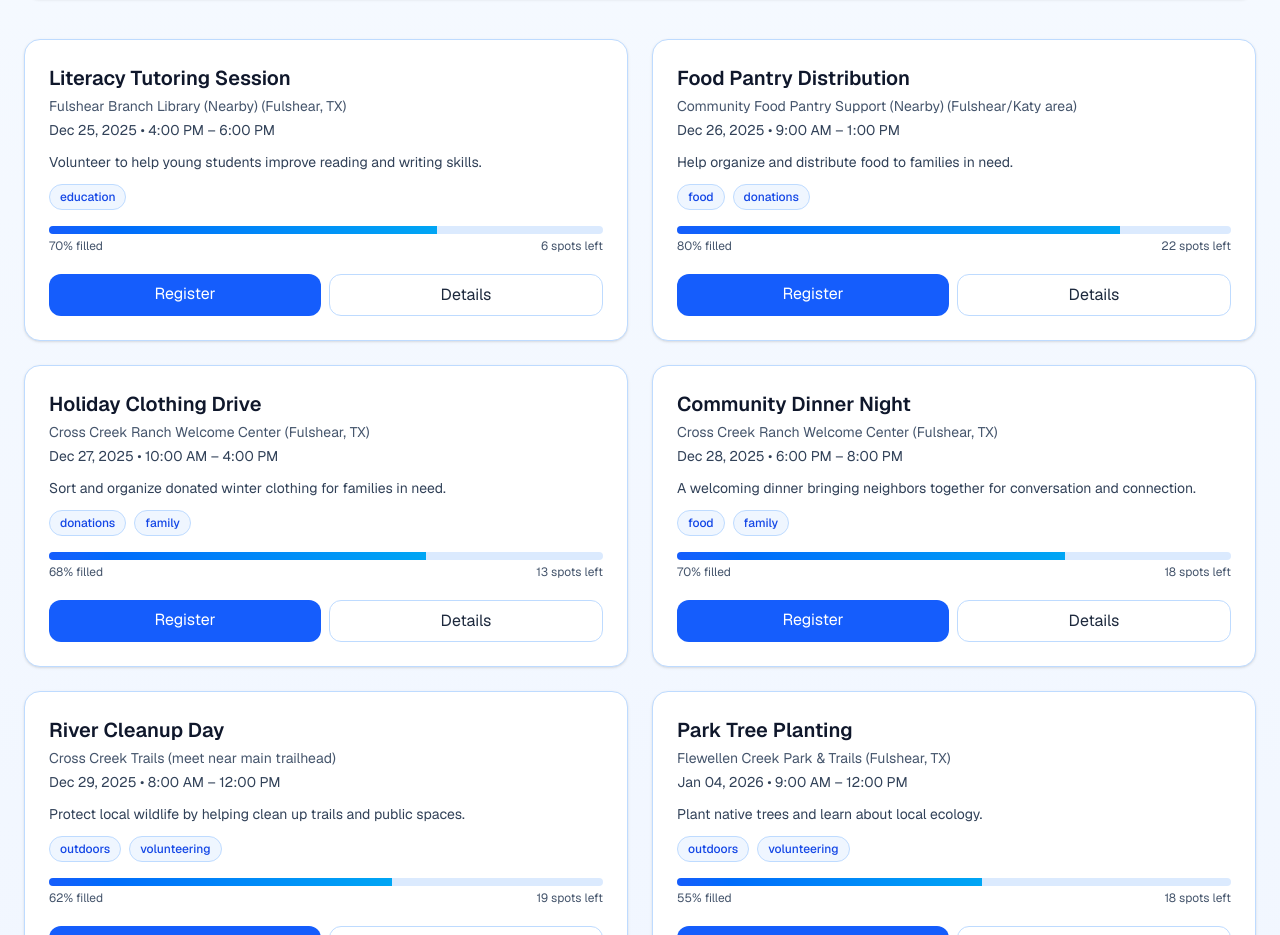
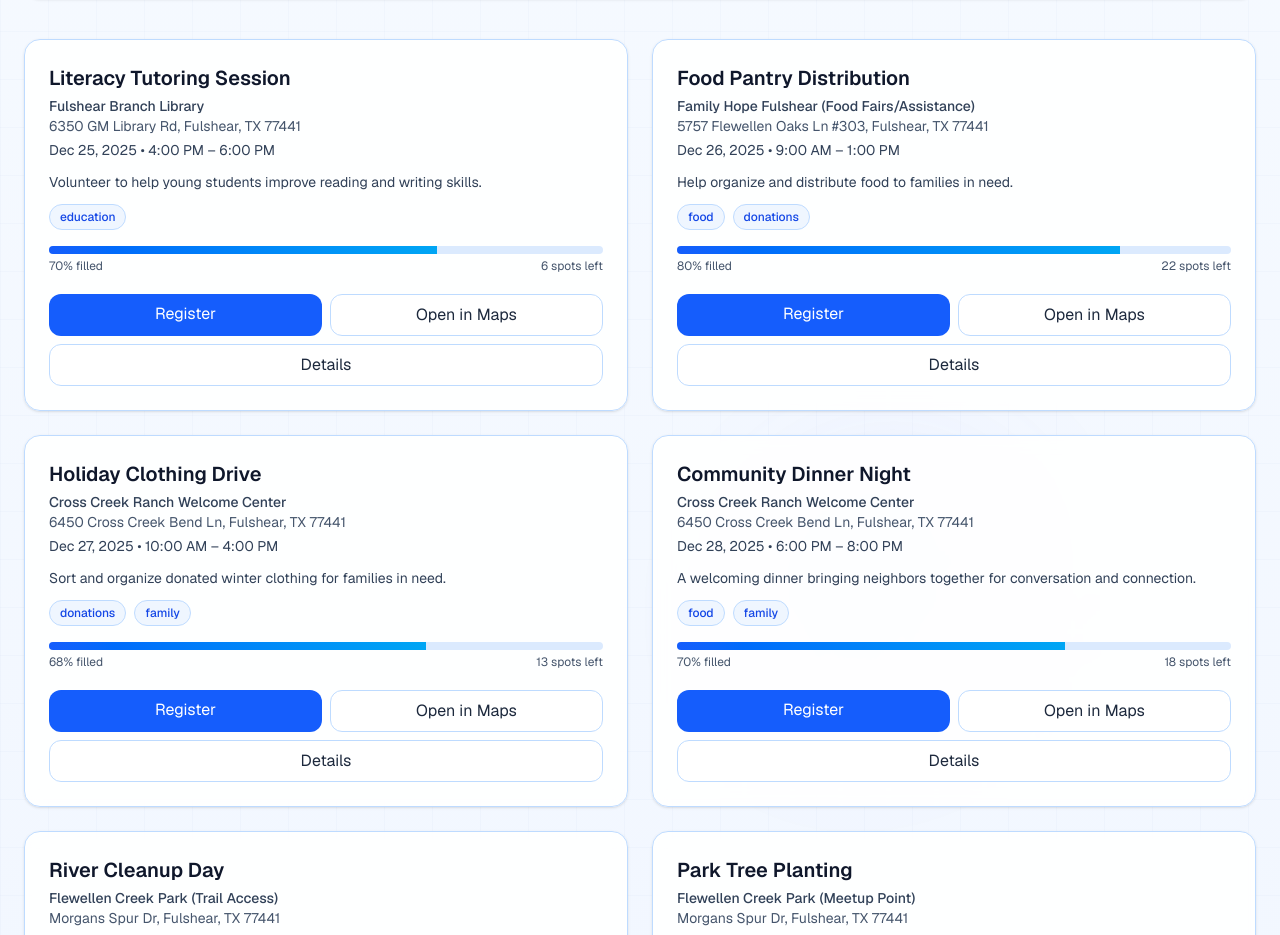
Before and after one commit to TSA-Group/tsa_group_starter, a Next.js app: page /events in a window 1280 px wide. Shown: the part 497-1432 px from the top of the page. Built offline with nearby package versions, Linux system fonts and the light colour scheme.

Commit message:
Update page.tsx

```diff
--- a/app/events/page.tsx
+++ b/app/events/page.tsx
@@ -2,7 +2,7 @@
 
 import Link from "next/link";
 import React, { useMemo, useState } from "react";
-import { AnimatePresence, motion, Variants } from "framer-motion";
+import { AnimatePresence, motion, type Variants } from "framer-motion";
 
 /* =====================
    Types
@@ -17,14 +17,20 @@ type Event = {
   activities: string[];
   date: string;
   time: string;
-  location: string;
+
+  // ✅ Real address fields
+  venue: string;
+  addressLine1: string;
+  cityStateZip: string;
+
   attendees: number;
   spots: number;
   description: string;
 };
 
 /* =====================
-   Data
+   Real Locations + Addresses
+   (Pulled from official/primary sources where possible)
 ===================== */
 const EVENTS: Event[] = [
   {
@@ -34,7 +40,9 @@ const EVENTS: Event[] = [
     activities: ["food", "family"],
     date: "Dec 28, 2025",
     time: "6:00 PM – 8:00 PM",
-    location: "Cross Creek Ranch Welcome Center (Fulshear, TX)",
+    venue: "Cross Creek Ranch Welcome Center",
+    addressLine1: "6450 Cross Creek Bend Ln",
+    cityStateZip: "Fulshear, TX 77441",
     attendees: 42,
     spots: 60,
     description:
@@ -47,7 +55,9 @@ const EVENTS: Event[] = [
     activities: ["education"],
     date: "Dec 25, 2025",
     time: "4:00 PM – 6:00 PM",
-    location: "Fulshear Branch Library (Nearby) (Fulshear, TX)",
+    venue: "Fulshear Branch Library",
+    addressLine1: "6350 GM Library Rd",
+    cityStateZip: "Fulshear, TX 77441",
     attendees: 14,
     spots: 20,
     description:
@@ -60,7 +70,9 @@ const EVENTS: Event[] = [
     activities: ["food", "donations"],
     date: "Dec 26, 2025",
     time: "9:00 AM – 1:00 PM",
-    location: "Community Food Pantry Support (Nearby) (Fulshear/Katy area)",
+    venue: "Family Hope Fulshear (Food Fairs/Assistance)",
+    addressLine1: "5757 Flewellen Oaks Ln #303",
+    cityStateZip: "Fulshear, TX 77441",
     attendees: 88,
     spots: 110,
     description: "Help organize and distribute food to families in need.",
@@ -72,7 +84,9 @@ const EVENTS: Event[] = [
     activities: ["outdoors", "volunteering"],
     date: "Dec 29, 2025",
     time: "8:00 AM – 12:00 PM",
-    location: "Cross Creek Trails (meet near main trailhead)",
+    venue: "Flewellen Creek Park (Trail Access)",
+    addressLine1: "Morgans Spur Dr",
+    cityStateZip: "Fulshear, TX 77441",
     attendees: 31,
     spots: 50,
     description:
@@ -85,7 +99,9 @@ const EVENTS: Event[] = [
     activities: ["donations", "family"],
     date: "Dec 27, 2025",
     time: "10:00 AM – 4:00 PM",
-    location: "Cross Creek Ranch Welcome Center (Fulshear, TX)",
+    venue: "Cross Creek Ranch Welcome Center",
+    addressLine1: "6450 Cross Creek Bend Ln",
+    cityStateZip: "Fulshear, TX 77441",
     attendees: 27,
     spots: 40,
     description:
@@ -98,7 +114,9 @@ const EVENTS: Event[] = [
     activities: ["outdoors", "volunteering"],
     date: "Jan 04, 2026",
     time: "9:00 AM – 12:00 PM",
-    location: "Flewellen Creek Park & Trails (Fulshear, TX)",
+    venue: "Flewellen Creek Park (Meetup Point)",
+    addressLine1: "Morgans Spur Dr",
+    cityStateZip: "Fulshear, TX 77441",
     attendees: 22,
     spots: 40,
     description: "Plant native trees and learn about local ecology.",
@@ -110,7 +128,9 @@ const EVENTS: Event[] = [
     activities: ["volunteering", "family"],
     date: "Jan 12, 2026",
     time: "9:00 AM – 5:00 PM",
-    location: "Cross Creek Ranch Community Pool (Fulshear, TX)",
+    venue: "Greenthread Park (Community Area)",
+    addressLine1: "3212 Creek Falls Dr",
+    cityStateZip: "Fulshear, TX 77441",
     attendees: 16,
     spots: 30,
     description:
@@ -123,7 +143,9 @@ const EVENTS: Event[] = [
     activities: ["food", "volunteering"],
     date: "Jan 08, 2026",
     time: "10:00 AM – 1:00 PM",
-    location: "HEB (Nearby Grocery) (Fulshear, TX area)",
+    venue: "Cross Creek Ranch H-E-B",
+    addressLine1: "4950 FM 1463",
+    cityStateZip: "Katy, TX 77494",
     attendees: 12,
     spots: 20,
     description: "Deliver warm meals and check in with homebound seniors.",
@@ -135,7 +157,9 @@ const EVENTS: Event[] = [
     activities: ["outdoors", "education"],
     date: "Jan 15, 2026",
     time: "9:00 AM – 11:30 AM",
-    location: "Flewellen Creek Park & Trails (Fulshear, TX)",
+    venue: "Flewellen Creek Park (Nature Area)",
+    addressLine1: "Morgans Spur Dr",
+    cityStateZip: "Fulshear, TX 77441",
     attendees: 18,
     spots: 30,
     description: "Hands-on workshop about seasonal planting and composting.",
@@ -147,7 +171,9 @@ const EVENTS: Event[] = [
     activities: ["donations", "education"],
     date: "Jan 18, 2026",
     time: "11:00 AM – 3:00 PM",
-    location: "Cross Creek Ranch Welcome Center (Fulshear, TX)",
+    venue: "Cross Creek Ranch Welcome Center",
+    addressLine1: "6450 Cross Creek Bend Ln",
+    cityStateZip: "Fulshear, TX 77441",
     attendees: 9,
     spots: 20,
     description:
@@ -160,8 +186,9 @@ const EVENTS: Event[] = [
     activities: ["education", "family"],
     date: "Jan 20, 2026",
     time: "3:30 PM – 5:30 PM",
-    location:
-      "After-School Study & Tutoring Meetup (Nearby study room / community study space)",
+    venue: "Fulshear Branch Library (Meeting Space)",
+    addressLine1: "6350 GM Library Rd",
+    cityStateZip: "Fulshear, TX 77441",
     attendees: 26,
     spots: 30,
     description:
@@ -174,17 +201,18 @@ const EVENTS: Event[] = [
     activities: ["volunteering", "family"],
     date: "Jan 22, 2026",
     time: "7:00 PM – 8:30 PM",
-    location:
-      "Neighborhood Meetup — Community Pavilion (Cross Creek Ranch Pavilion / Gathering Spot)",
+    venue: "Irene Stern Community Center (City of Fulshear)",
+    addressLine1: "6611 W Cross Creek Bend Ln",
+    cityStateZip: "Fulshear, TX 77441",
     attendees: 34,
     spots: 60,
     description:
-      "Community safety meeting with local officers and block captains.",
+      "Community safety meeting with neighbors and local updates.",
   },
 ];
 
 /* =====================
-   UI
+   UI Bits
 ===================== */
 const Chip = ({ children }: { children: React.ReactNode }) => (
   <span className="inline-flex items-center gap-1 px-2.5 py-1 rounded-full text-xs font-medium bg-blue-50 text-blue-700 border border-blue-200">
@@ -192,18 +220,36 @@ const Chip = ({ children }: { children: React.ReactNode }) => (
   </span>
 );
 
+function mapsHref(ev: Event) {
+  const q = `${ev.venue}, ${ev.addressLine1}, ${ev.cityStateZip}`;
+  return `https://www.google.com/maps/search/?api=1&query=${encodeURIComponent(q)}`;
+}
+
 /* =====================
-   Motion (no opacity=0 on page!)
+   Motion
 ===================== */
 const EASE_OUT: [number, number, number, number] = [0.16, 1, 0.3, 1];
 
-const pageIn: Variants = {
-  hidden: { y: 10, filter: "blur(10px)", opacity: 1 },
-  show: { y: 0, filter: "blur(0px)", opacity: 1, transition: { duration: 0.45, ease: EASE_OUT } },
+const pageWrap: Variants = {
+  hidden: { opacity: 1 },
+  show: {
+    opacity: 1,
+    transition: { staggerChildren: 0.06, delayChildren: 0.04 },
+  },
 };
 
 const headerUp: Variants = {
-  hidden: { opacity: 0, y: 10, filter: "blur(6px)" },
+  hidden: { opacity: 0, y: 12, filter: "blur(10px)" },
+  show: {
+    opacity: 1,
+    y: 0,
+    filter: "blur(0px)",
+    transition: { duration: 0.6, ease: EASE_OUT },
+  },
+};
+
+const panelUp: Variants = {
+  hidden: { opacity: 0, y: 14, filter: "blur(10px)" },
   show: {
     opacity: 1,
     y: 0,
@@ -212,20 +258,21 @@ const headerUp: Variants = {
   },
 };
 
-const panelUp: Variants = {
-  hidden: { opacity: 0, y: 14 },
-  show: { opacity: 1, y: 0, transition: { duration: 0.5, ease: EASE_OUT } },
+const gridWrap: Variants = {
+  hidden: {},
+  show: { transition: { staggerChildren: 0.05 } },
 };
 
 const cardPop: Variants = {
-  hidden: { opacity: 0, y: 10, scale: 0.98 },
+  hidden: { opacity: 0, y: 14, scale: 0.985, filter: "blur(10px)" },
   show: {
     opacity: 1,
     y: 0,
     scale: 1,
-    transition: { duration: 0.45, ease: EASE_OUT },
+    filter: "blur(0px)",
+    transition: { duration: 0.5, ease: EASE_OUT },
   },
-  exit: { opacity: 0, y: 8, scale: 0.98, transition: { duration: 0.22 } },
+  exit: { opacity: 0, y: 10, scale: 0.985, transition: { duration: 0.18 } },
 };
 
 export default function EventsPage() {
@@ -269,7 +316,9 @@ export default function EventsPage() {
 
     if (q) {
       list = list.filter((e) =>
-        `${e.title} ${e.description} ${e.location}`.toLowerCase().includes(q),
+        `${e.title} ${e.description} ${e.venue} ${e.addressLine1} ${e.cityStateZip}`
+          .toLowerCase()
+          .includes(q),
       );
     }
 
@@ -298,22 +347,58 @@ export default function EventsPage() {
 
   return (
     <motion.div
-      variants={pageIn}
+      variants={pageWrap}
       initial="hidden"
       animate="show"
-      // ✅ Prevents “hidden first paint” weirdness during client navigation
-      // (Framer + Next route swaps sometimes show a blank frame)
-      style={{ willChange: "transform, filter" }}
-      className="min-h-screen bg-gradient-to-b from-[#F6FAFF] via-[#F2F7FF] to-[#EEF5FF] text-slate-900 antialiased"
+      className="relative min-h-screen overflow-hidden bg-gradient-to-b from-[#F6FAFF] via-[#F2F7FF] to-[#EEF5FF] text-slate-900 antialiased"
     >
-      <div className="max-w-7xl mx-auto px-6 py-10">
+      {/* =====================
+          COOL BACKGROUND ANIMATION
+      ====================== */}
+      <div className="pointer-events-none absolute inset-0">
+        {/* subtle grid */}
+        <div className="absolute inset-0 opacity-[0.22] [background-image:linear-gradient(to_right,rgba(20,59,140,0.10)_1px,transparent_1px),linear-gradient(to_bottom,rgba(20,59,140,0.10)_1px,transparent_1px)] [background-size:48px_48px]" />
+
+        {/* floating blobs */}
+        <motion.div
+          aria-hidden
+          className="absolute -top-40 -left-40 h-[520px] w-[520px] rounded-full blur-3xl opacity-45"
+          style={{
+            background:
+              "radial-gradient(circle at 30% 30%, rgba(37,99,235,0.35), rgba(37,99,235,0) 60%)",
+          }}
+          animate={{ x: [0, 28, 0], y: [0, 18, 0] }}
+          transition={{ duration: 10, repeat: Infinity, ease: EASE_OUT }}
+        />
+        <motion.div
+          aria-hidden
+          className="absolute -bottom-48 -right-48 h-[620px] w-[620px] rounded-full blur-3xl opacity-40"
+          style={{
+            background:
+              "radial-gradient(circle at 40% 40%, rgba(14,165,233,0.30), rgba(14,165,233,0) 62%)",
+          }}
+          animate={{ x: [0, -24, 0], y: [0, -16, 0] }}
+          transition={{ duration: 11.5, repeat: Infinity, ease: EASE_OUT }}
+        />
+        <motion.div
+          aria-hidden
+          className="absolute top-[30%] left-[55%] h-[420px] w-[420px] rounded-full blur-3xl opacity-35"
+          style={{
+            background:
+              "radial-gradient(circle at 30% 30%, rgba(99,102,241,0.25), rgba(99,102,241,0) 60%)",
+          }}
+          animate={{ x: [0, 18, 0], y: [0, -22, 0] }}
+          transition={{ duration: 12.2, repeat: Infinity, ease: EASE_OUT }}
+        />
+      </div>
+
+      <div className="relative z-10 max-w-7xl mx-auto px-6 py-10">
         <motion.header variants={headerUp} className="mb-8">
           <h1 className="text-4xl font-semibold text-[#143B8C]">
             Gatherly — Community Events
           </h1>
           <p className="mt-2 text-slate-600 max-w-2xl">
-            Discover local volunteering opportunities and community events in
-            Cross Creek.
+            Discover local volunteering opportunities and community events in Cross Creek.
           </p>
         </motion.header>
 
@@ -327,19 +412,22 @@ export default function EventsPage() {
               <p className="text-sm text-slate-600">Choose what you want to see.</p>
             </div>
 
-            <button
+            <motion.button
               onClick={clearFilters}
+              whileTap={{ scale: 0.98 }}
               className="px-4 py-2 rounded-xl text-sm border border-blue-200 bg-white hover:bg-blue-50 transition"
             >
               Clear
-            </button>
+            </motion.button>
           </div>
 
+          {/* Categories */}
           <div className="flex flex-wrap gap-2 mb-4">
             {categories.map((c) => (
-              <button
+              <motion.button
                 key={c.id}
                 onClick={() => setSelectedCategory(c.id)}
+                whileTap={{ scale: 0.98 }}
                 className={`px-4 py-2 rounded-full text-sm transition shadow-sm ${
                   selectedCategory === c.id
                     ? "bg-blue-600 text-white border border-blue-600"
@@ -347,15 +435,17 @@ export default function EventsPage() {
                 }`}
               >
                 {c.name}
-              </button>
+              </motion.button>
             ))}
           </div>
 
+          {/* Activities */}
           <div className="flex flex-wrap gap-2 mb-4">
             {activities.map((a) => (
-              <button
+              <motion.button
                 key={a.id}
                 onClick={() => toggleActivity(a.id)}
+                whileTap={{ scale: 0.98 }}
                 className={`px-4 py-2 rounded-full text-sm transition shadow-sm ${
                   selectedActivities.includes(a.id)
                     ? "bg-blue-600 text-white border border-blue-600"
@@ -363,10 +453,11 @@ export default function EventsPage() {
                 }`}
               >
                 {a.name}
-              </button>
+              </motion.button>
             ))}
           </div>
 
+          {/* Search + Sort */}
           <div className="flex flex-col md:flex-row md:items-center justify-between gap-4">
             <input
               value={query}
@@ -396,7 +487,8 @@ export default function EventsPage() {
           </div>
         </motion.div>
 
-        <motion.div layout className="grid grid-cols-1 md:grid-cols-2 gap-6">
+        {/* Cards */}
+        <motion.div variants={gridWrap} className="grid grid-cols-1 md:grid-cols-2 gap-6">
           <AnimatePresence mode="popLayout">
             {filtered.map((ev) => {
               const percent = Math.round((ev.attendees / ev.spots) * 100);
@@ -410,15 +502,17 @@ export default function EventsPage() {
                   initial="hidden"
                   animate="show"
                   exit="exit"
-                  whileHover={{ y: -4, scale: 1.01 }}
+                  whileHover={{ y: -6, scale: 1.01 }}
                   transition={{ type: "spring", stiffness: 260, damping: 22 }}
-                  className="bg-white border border-blue-200 rounded-2xl p-6 shadow-sm hover:shadow-md hover:border-blue-300"
+                  className="bg-white/90 backdrop-blur border border-blue-200 rounded-2xl p-6 shadow-sm hover:shadow-md hover:border-blue-300"
                 >
-                  <h3 className="text-xl font-semibold mb-1 text-slate-900">
-                    {ev.title}
-                  </h3>
+                  <h3 className="text-xl font-semibold mb-1 text-slate-900">{ev.title}</h3>
 
-                  <p className="text-slate-600 text-sm">{ev.location}</p>
+                  <p className="text-slate-700 text-sm font-medium">{ev.venue}</p>
+                  <p className="text-slate-600 text-sm">
+                    {ev.addressLine1}, {ev.cityStateZip}
+                  </p>
+
                   <p className="text-slate-700 text-sm mt-1">
                     {ev.date} • {ev.time}
                   </p>
@@ -436,7 +530,7 @@ export default function EventsPage() {
                       <motion.div
                         initial={{ width: 0 }}
                         animate={{ width: `${percent}%` }}
-                        transition={{ duration: 0.6, ease: EASE_OUT }}
+                        transition={{ duration: 0.7, ease: EASE_OUT }}
                         className="h-full bg-gradient-to-r from-blue-600 to-sky-500"
                       />
                     </div>
@@ -446,14 +540,24 @@ export default function EventsPage() {
                     </div>
                   </div>
 
-                  <div className="flex gap-2 mt-5">
+                  <div className="grid grid-cols-2 gap-2 mt-5">
                     <Link
                       href={`/events/register?id=${ev.id}`}
-                      className="flex-1 text-center bg-blue-600 hover:bg-blue-700 text-white py-2 rounded-xl transition active:scale-[0.99]"
+                      className="text-center bg-blue-600 hover:bg-blue-700 text-white py-2 rounded-xl transition active:scale-[0.99]"
                     >
                       Register
                     </Link>
-                    <button className="flex-1 bg-white border border-blue-200 text-slate-800 py-2 rounded-xl hover:bg-blue-50 transition active:scale-[0.99]">
+
+                    <a
+                      href={mapsHref(ev)}
+                      target="_blank"
+                      rel="noreferrer"
+                      className="text-center bg-white border border-blue-200 text-slate-800 py-2 rounded-xl hover:bg-blue-50 transition active:scale-[0.99]"
+                    >
+                      Open in Maps
+                    </a>
+
+                    <button className="col-span-2 bg-white/70 border border-blue-200 text-slate-800 py-2 rounded-xl hover:bg-blue-50 transition active:scale-[0.99]">
                       Details
                     </button>
                   </div>
```
